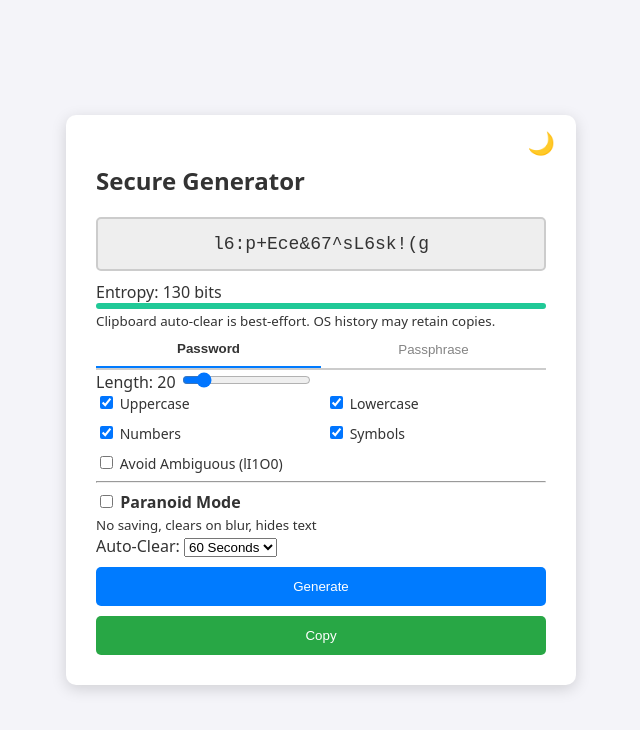
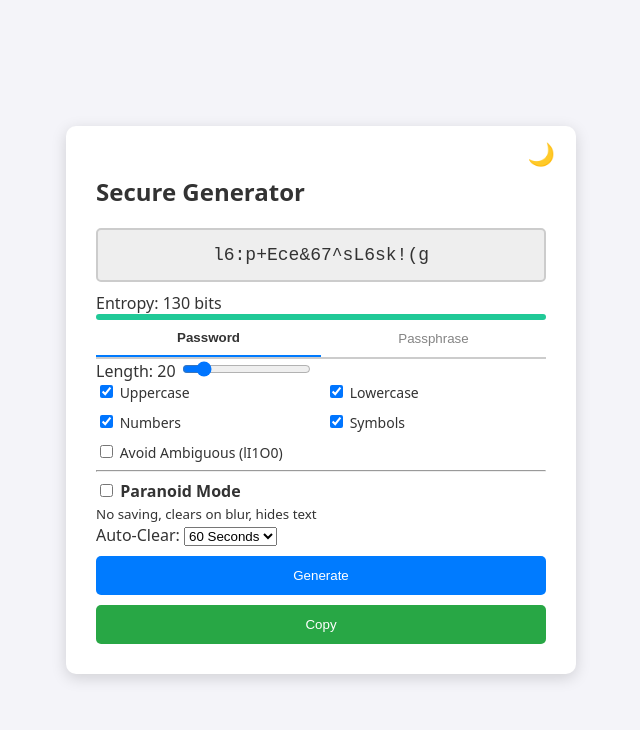
Before and after one commit to jakubgt/homelab-vault-gen, a plain HTML site: page vault-generator/index.html in a window 1280 px wide. Shown: the whole page, without its empty margins (319-959 px from the left). Drawn offline with Linux system fonts and the light colour scheme.

Commit message:
Update index.html

```diff
--- a/vault-generator/index.html
+++ b/vault-generator/index.html
@@ -24,7 +24,6 @@
             <div class="entropy-bar-container">
                 <div id="entropy-bar"></div>
             </div>
-            <small class="disclaimer">Clipboard auto-clear is best-effort. OS history may retain copies.</small>
         </div>
 
         <div class="tabs">
```
